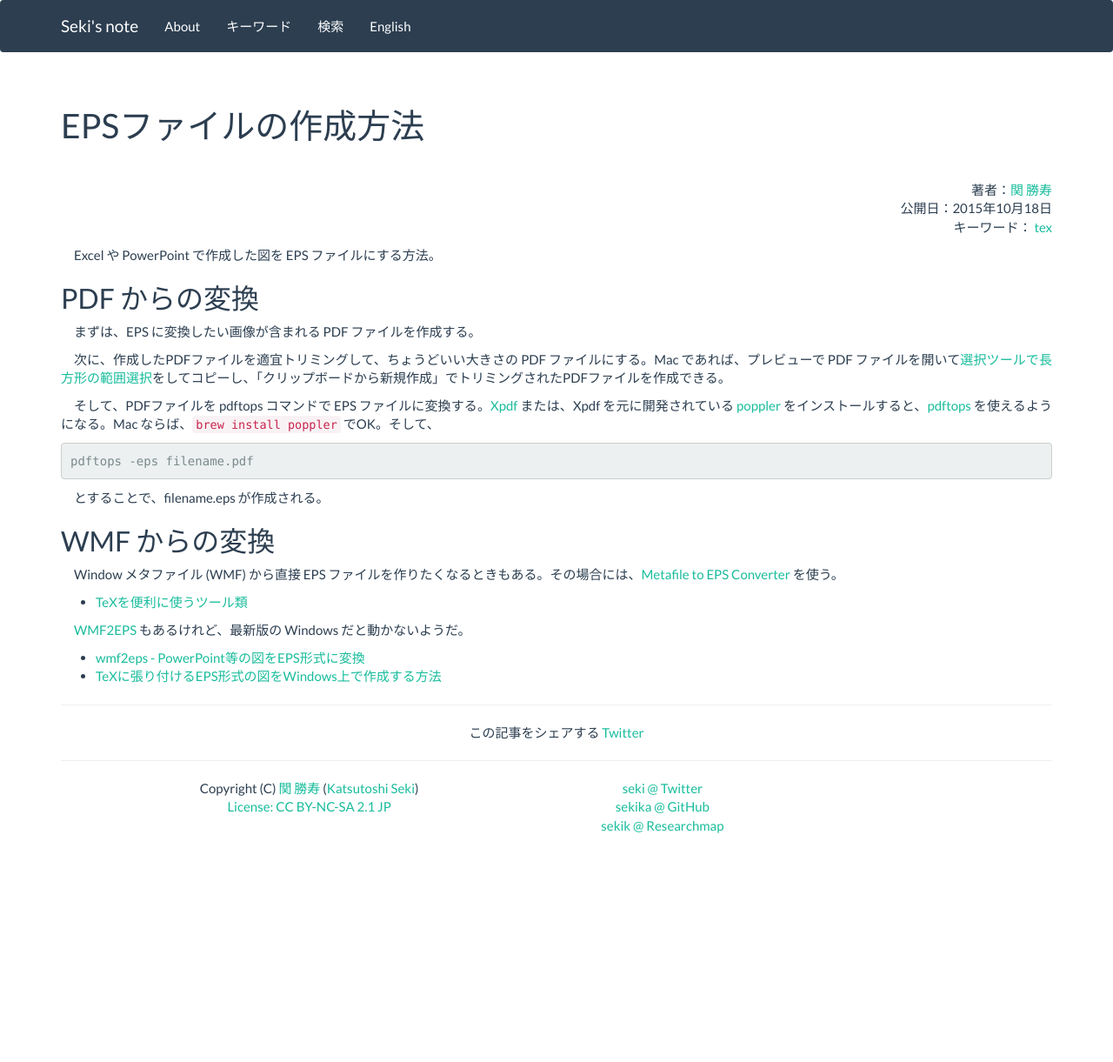
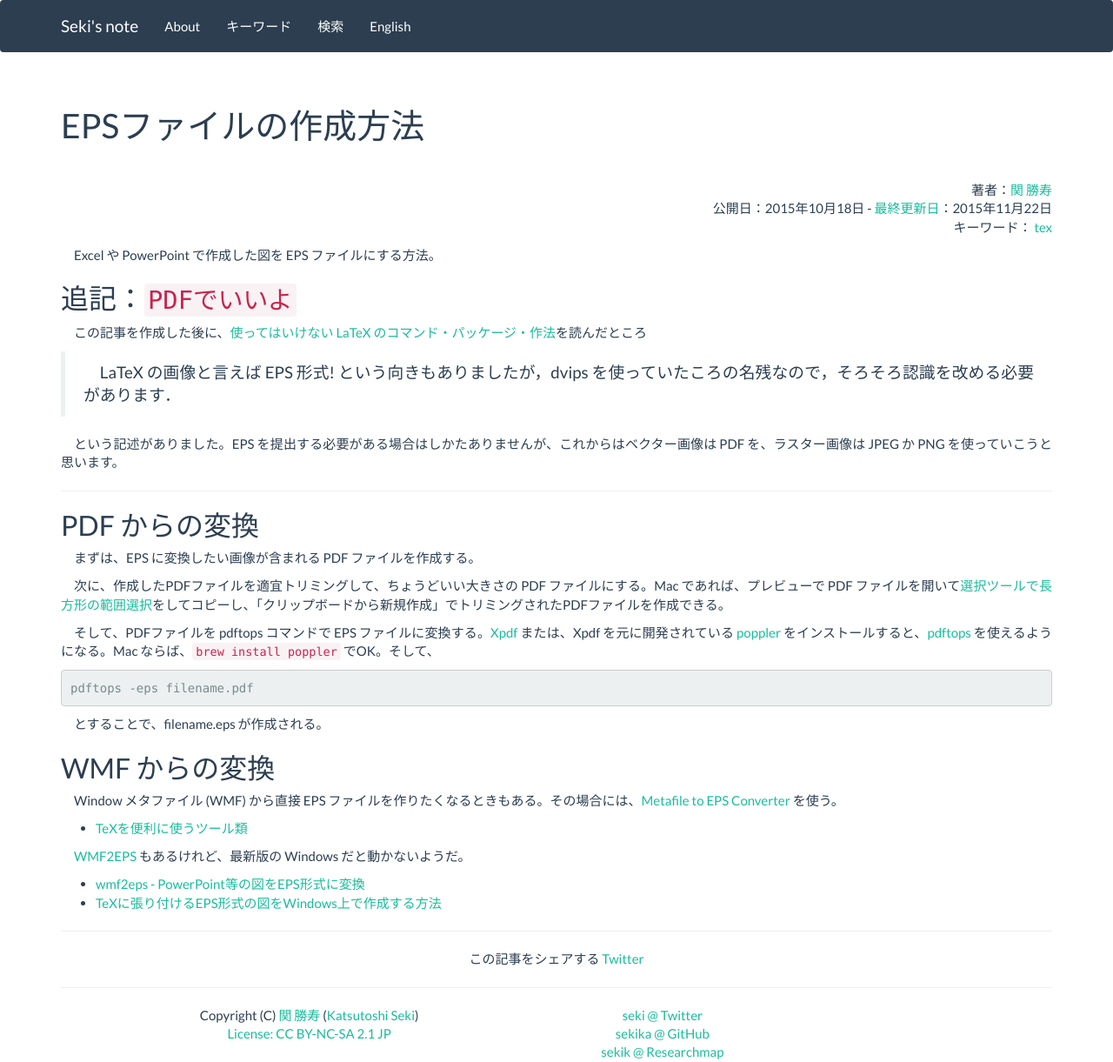
Before and after one commit to sekika/sekika.github.io, a Jekyll site: the page built from _posts/2015-10-18-eps-fig.md, in a window 1280 px wide. Shown: the whole page at 87% size. Built offline with Jekyll 4.4.1, drawn with Linux system fonts in a browser that asks for light colours; nearby versions of some CDN libraries; comment, search, counter and statistics services are not loaded; before the commit the page ends 960 px from its top, so only the background shows below that.

Commit message:
Use PDF figure

```diff
--- a/_posts/2015-10-18-eps-fig.md
+++ b/_posts/2015-10-18-eps-fig.md
@@ -2,9 +2,20 @@
 layout: post
 title: EPSファイルの作成方法
 date: 2015-10-18 14:22:59 +0000
+update: 2015-11-22 11:12:55 +0000
 tag: tex
 ---
 Excel や PowerPoint で作成した図を EPS ファイルにする方法。
+
+## 追記：`PDFでいいよ`
+
+この記事を作成した後に、[使ってはいけない LaTeX のコマンド・パッケージ・作法](http://ichiro-maruta.blogspot.jp/2013/03/latex.html)を読んだところ
+
+> LaTeX の画像と言えば EPS 形式! という向きもありましたが，dvips を使っていたころの名残なので，そろそろ認識を改める必要があります．
+
+という記述がありました。EPS を提出する必要がある場合はしかたありませんが、これからはベクター画像は PDF を、ラスター画像は JPEG か PNG を使っていこうと思います。
+
+----
 
 ## PDF からの変換
 
```
